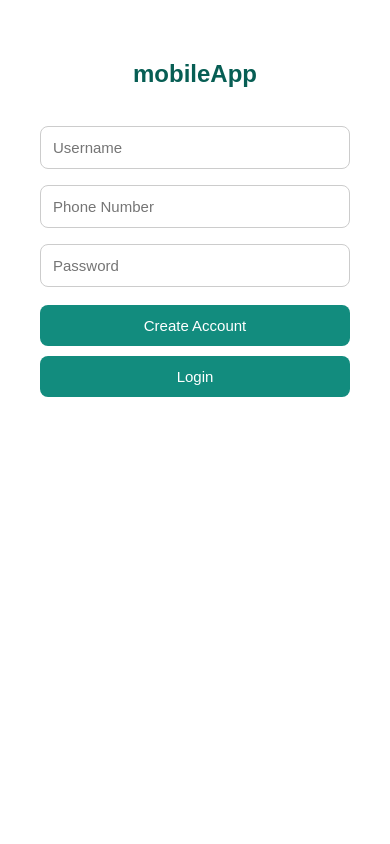
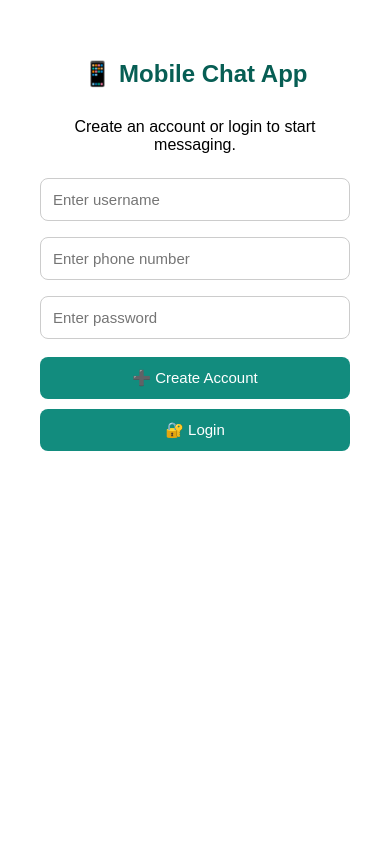
Before and after one commit to Engawe25734/Mobileapp, a FastAPI app: page / in a window 390 px wide. Run offline with FastAPI, Linux system fonts and the light colour scheme; parts of the project's set-up code (start-up, migrations or seed data) failed here and were passed over.

Commit message:
Enhance UI text for mobile chat app
Updated titles, placeholders, and button texts for better clarity and user experience.

```diff
--- a/templates/index.html
+++ b/templates/index.html
@@ -3,7 +3,7 @@
 
 <head>
 
-<title>mobile app</title>
+<title>Mobile Chat App</title>
 
 <meta name="viewport" content="width=device-width, initial-scale=1">
 
@@ -19,43 +19,47 @@
 
 
 <!-- ======================
-AUTH SCREEN
+LOGIN / REGISTER
 ======================= -->
 
 <div id="auth">
 
 
-<h2>mobileApp</h2>
+<h2>📱 Mobile Chat App</h2>
+
+<p>
+Create an account or login to start messaging.
+</p>
 
 
 <input
 id="username"
-placeholder="Username"
+placeholder="Enter username"
 />
 
 
 <input
 id="phone"
-placeholder="Phone Number"
+placeholder="Enter phone number"
 />
 
 
 <input
 id="password"
 type="password"
-placeholder="Password"
+placeholder="Enter password"
 />
 
 
 
 <button onclick="register()">
-Create Account
+➕ Create Account
 </button>
 
 
 
 <button onclick="login()">
-Login
+🔐 Login
 </button>
 
 
@@ -77,16 +81,18 @@ CHAT SCREEN
 
 
 
+<!-- Header -->
+
 <div class="header">
 
 
 <h3>
-mobile app
+📱 Mobile Chat
 </h3>
 
 
 <span id="status">
-Offline
+🔴 Offline
 </span>
 
 
@@ -96,15 +102,27 @@ Offline
 
 
 
+<!-- Chat layout -->
+
 <div class="chat-area">
 
+
+
+
+
+<!-- Contact Section -->
 
 <div class="contacts">
 
 
 <h4>
-Contacts
+👥 Chat With User
 </h4>
+
+
+<p>
+Enter the username of the person you want to message.
+</p>
 
 
 
@@ -113,8 +131,10 @@ id="receiver"
 placeholder="Receiver username"
 />
 
+
+
 <button onclick="loadMessages()">
-Load Chat History
+📜 Load Previous Messages
 </button>
 
 
@@ -124,7 +144,17 @@ Load Chat History
 
 
 
+
+
+<!-- Messages Section -->
+
 <div class="messages">
+
+
+<h4>
+💬 Conversation
+</h4>
+
 
 
 <ul id="messages">
@@ -138,13 +168,41 @@ Load Chat History
 </div>
 
 
+
+
+
+<!-- Message Input -->
+
 <div class="input-area">
 
 
 <input
 id="message"
-placeholder="Type message..."
+placeholder="Type your message here..."
 >
+
+
+
+<button onclick="sendMessage()">
+➤ Send Message
+</button>
+
+
+</div>
+
+
+
+
+
+<!-- File Sharing -->
+
+<div class="file-area">
+
+
+<h4>
+📎 File Sharing
+</h4>
+
 
 
 <input
@@ -153,20 +211,54 @@ id="file"
 />
 
 
+
 <button onclick="uploadFile()">
-Upload
-</button>
-
-
-<button onclick="sendMessage()">
-Send
+⬆ Upload File
 </button>
 
 
 </div>
 
 
+
 </div>
+
+
+</div>
+
+
+
+
+
+<!-- Features -->
+
+<div class="features">
+
+
+<h4>
+⭐ App Features
+</h4>
+
+
+<p>
+✅ Private messaging
+</p>
+
+<p>
+✅ Chat history
+</p>
+
+<p>
+✅ File sharing
+</p>
+
+<p>
+✅ Online status
+</p>
+
+<p>
+✅ Typing indicator
+</p>
 
 
 </div>
```
